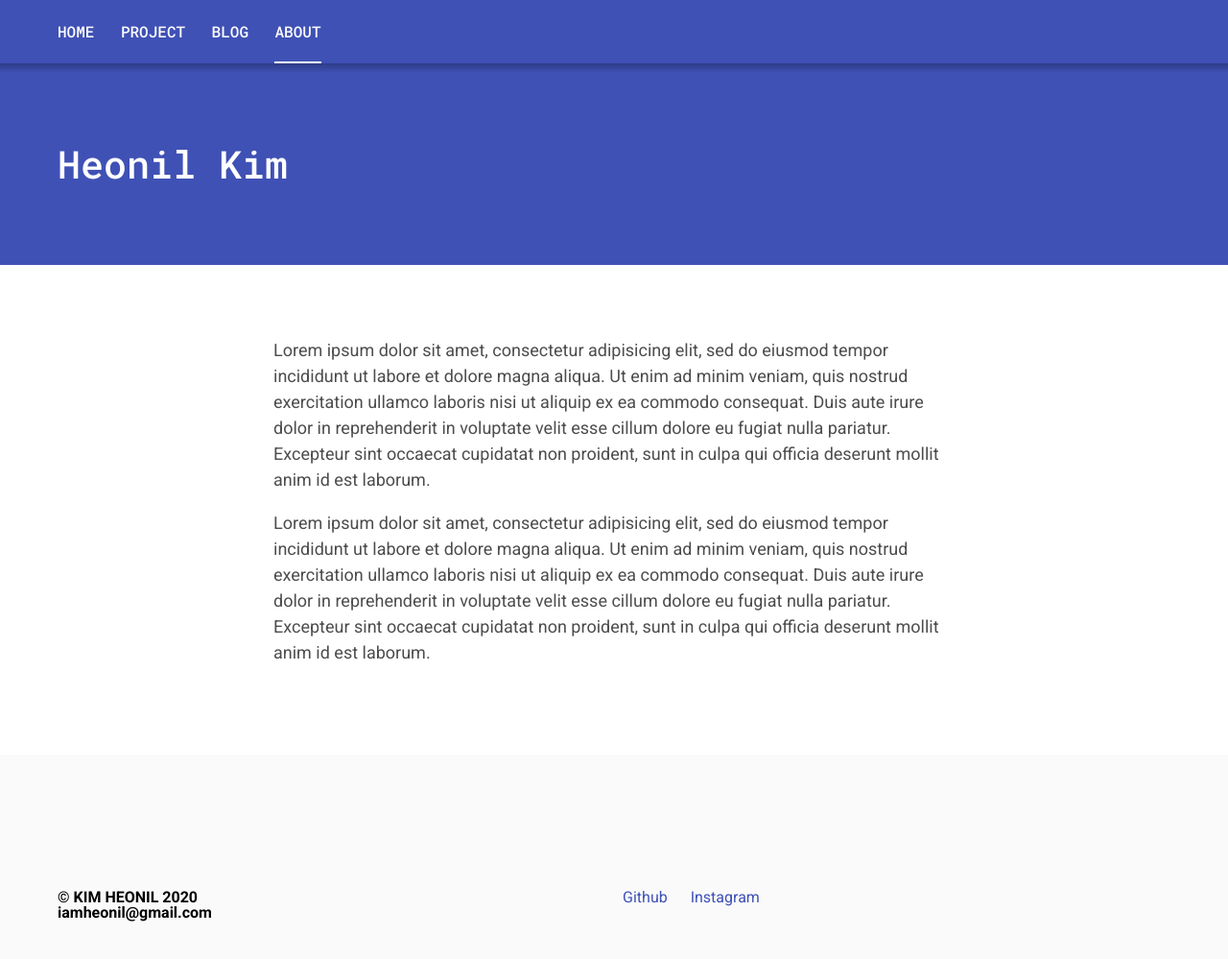
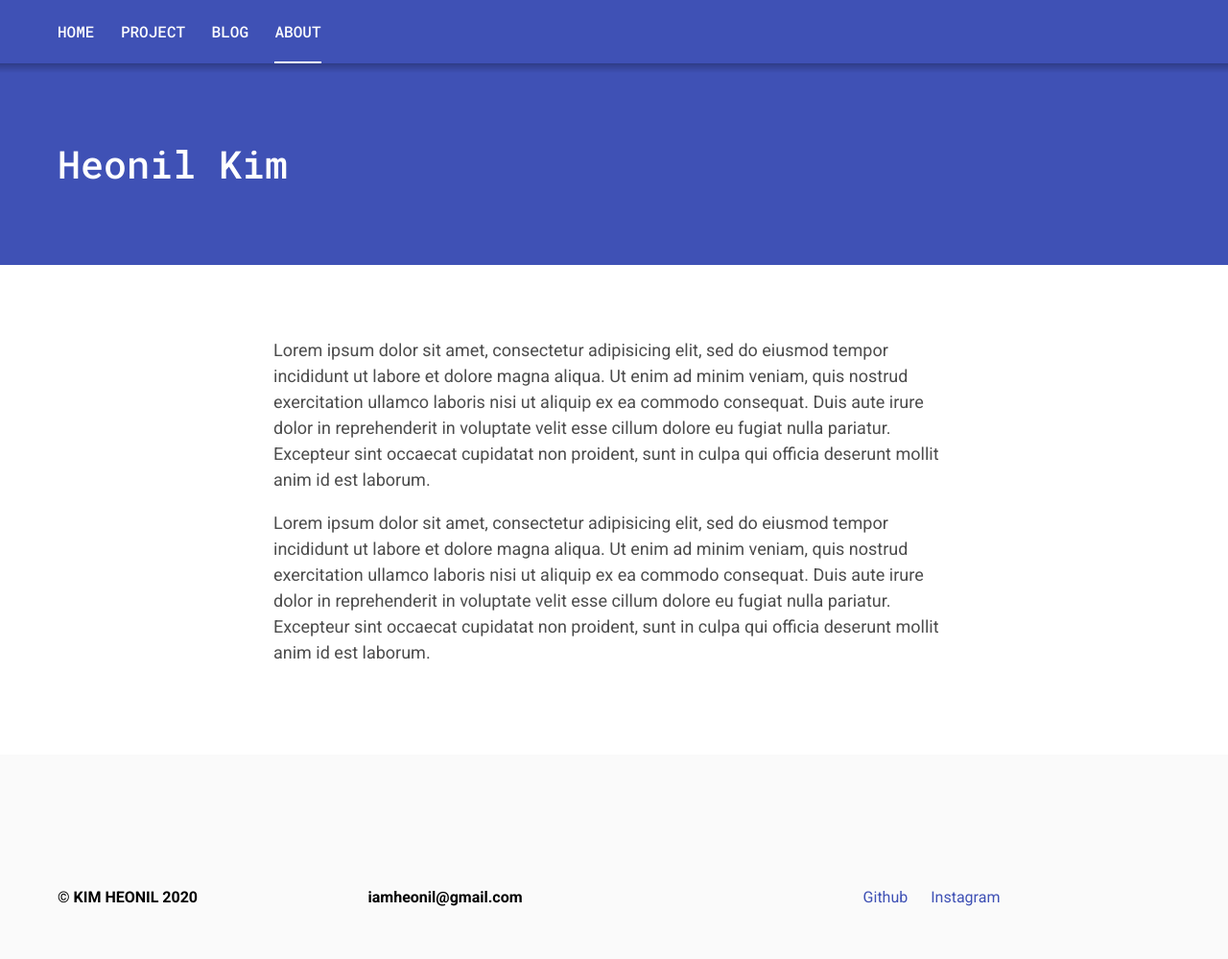
Before and after one commit to iamheonil/iamheonil.github.io, a Jekyll site: the page built from _pages/about.markdown, in a window 1280 px wide and 1086 px high. Shown: the top 999 px of the window at 96% size. Built offline with Jekyll 4.4.1, drawn with Linux system fonts in a browser that asks for light colours.

Commit message:
Blog Modify

```diff
--- a/_includes/footer.html
+++ b/_includes/footer.html
@@ -1,6 +1,6 @@
 <footer class="c-footer">
   <div class="u-container c-footer__container">
-    <strong><p>&copy; KIM HEONIL {{ site.time | date: '%Y' }}<br>
+    <p>&copy; <strong>KIM HEONIL {{ site.time | date: '%Y' }}<br>
         <p>iamheonil@gmail.com</p></p></strong>
     <p>
       {% if site.twitterUsername %}<a href="https://twitter.com/{{ site.twitterUsername }}"target='_blank'>Twitter</a>{% endif %}
```
